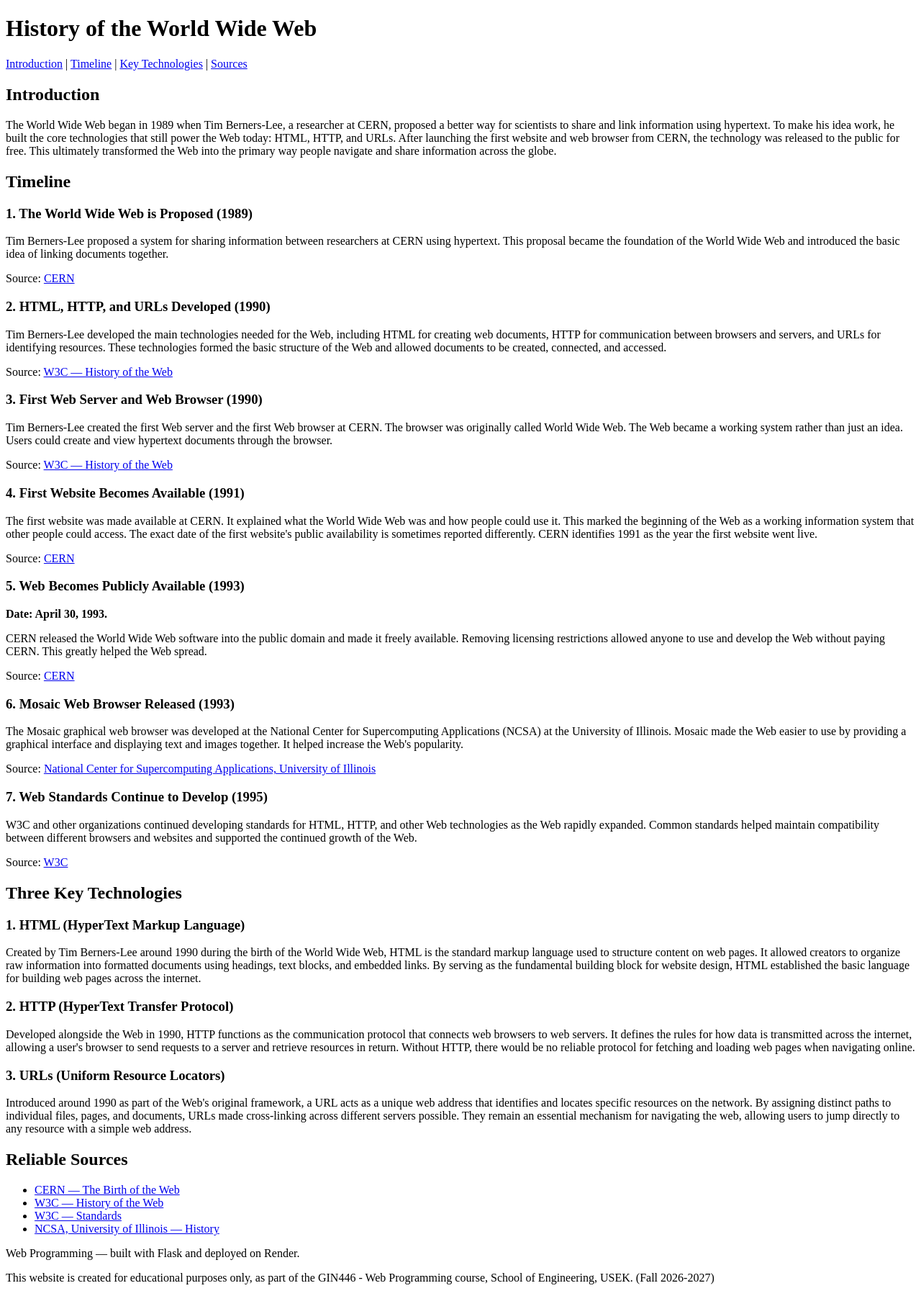
After one commit to MichelHajjar/web-programming-site, a Flask app: page /web-history-ai in a window 1280 px wide. The commit adds this page. Shown: the whole page at 72% size. Run offline with Flask 3, Linux system fonts and the light colour scheme.

Commit message:
Part 3: AI-generated history pages

```diff
--- a/app.py
+++ b/app.py
@@ -1,6 +1,6 @@
 """
 Web Programming — Flask application.
-Serves the portfolio home page and the Week 2 history pages.
+Serves the portfolio home page and the Week 2 history pages (hand-made and AI).
 """
 
 from flask import Flask, render_template
@@ -15,6 +15,8 @@ def home():
         {"week": 1, "title": "Live site launched", "url": "/"},
         {"week": 2, "title": "History of the Internet", "url": "/internet-history"},
         {"week": 2, "title": "History of the Web", "url": "/web-history"},
+        {"week": 2, "title": "History of the Internet (AI)", "url": "/internet-history-ai"},
+        {"week": 2, "title": "History of the Web (AI)", "url": "/web-history-ai"},
     ]
     return render_template("index.html", weekly_work=weekly_work)
 
@@ -29,5 +31,15 @@ def web_history():
     return render_template("web-history.html")
 
 
+@app.route("/internet-history-ai")
+def internet_history_ai():
+    return render_template("internet-history-ai.html")
+
+
+@app.route("/web-history-ai")
+def web_history_ai():
+    return render_template("web-history-ai.html")
+
+
 if __name__ == "__main__":
     app.run(debug=True)
--- /dev/null
+++ b/templates/web-history-ai.html
@@ -0,0 +1,262 @@
+<!DOCTYPE html>
+<html lang="en">
+<head>
+    <meta charset="UTF-8">
+    <meta name="viewport" content="width=device-width, initial-scale=1.0">
+    <title>History of the Web (AI)</title>
+</head>
+<body>
+    <header>
+    <h1>History of the World Wide Web</h1>
+</header>
+
+<nav>
+    <a href="#introduction">Introduction</a> |
+    <a href="#timeline">Timeline</a> |
+    <a href="#technologies">Key Technologies</a> |
+    <a href="#sources">Sources</a>
+</nav>
+
+<main>
+
+    <section id="introduction">
+        <h2>Introduction</h2>
+
+        <p>
+            The World Wide Web began in 1989 when Tim Berners-Lee, a researcher at
+            CERN, proposed a better way for scientists to share and link information
+            using hypertext. To make his idea work, he built the core technologies
+            that still power the Web today: HTML, HTTP, and URLs. After launching
+            the first website and web browser from CERN, the technology was released
+            to the public for free. This ultimately transformed the Web into the
+            primary way people navigate and share information across the globe.
+        </p>
+    </section>
+
+    <section id="timeline">
+        <h2>Timeline</h2>
+
+        <article>
+            <h3>1. The World Wide Web is Proposed (1989)</h3>
+
+            <p>
+                Tim Berners-Lee proposed a system for sharing information between
+                researchers at CERN using hypertext. This proposal became the
+                foundation of the World Wide Web and introduced the basic idea of
+                linking documents together.
+            </p>
+
+            <p>
+                Source:
+                <a href="https://home.cern/science/computing/the-birth-of-the-web/" target="_blank" rel="noopener noreferrer">
+                    CERN
+                </a>
+            </p>
+        </article>
+
+        <article>
+            <h3>2. HTML, HTTP, and URLs Developed (1990)</h3>
+
+            <p>
+                Tim Berners-Lee developed the main technologies needed for the Web,
+                including HTML for creating web documents, HTTP for communication
+                between browsers and servers, and URLs for identifying resources.
+                These technologies formed the basic structure of the Web and allowed
+                documents to be created, connected, and accessed.
+            </p>
+
+            <p>
+                Source:
+                <a href="https://www.w3.org/about/history/" target="_blank" rel="noopener noreferrer">
+                    W3C — History of the Web
+                </a>
+            </p>
+        </article>
+
+        <article>
+            <h3>3. First Web Server and Web Browser (1990)</h3>
+
+            <p>
+                Tim Berners-Lee created the first Web server and the first Web
+                browser at CERN. The browser was originally called World Wide Web.
+                The Web became a working system rather than just an idea. Users could
+                create and view hypertext documents through the browser.
+            </p>
+
+            <p>
+                Source:
+                <a href="https://www.w3.org/about/history/" target="_blank" rel="noopener noreferrer">
+                    W3C — History of the Web
+                </a>
+            </p>
+        </article>
+
+        <article>
+            <h3>4. First Website Becomes Available (1991)</h3>
+
+            <p>
+                The first website was made available at CERN. It explained what the
+                World Wide Web was and how people could use it. This marked the
+                beginning of the Web as a working information system that other
+                people could access. The exact date of the first website's public
+                availability is sometimes reported differently. CERN identifies
+                1991 as the year the first website went live.
+            </p>
+
+            <p>
+                Source:
+                <a href="https://home.cern/science/computing/the-birth-of-the-web/" target="_blank" rel="noopener noreferrer">
+                    CERN
+                </a>
+            </p>
+        </article>
+
+        <article>
+            <h3>5. Web Becomes Publicly Available (1993)</h3>
+
+            <p>
+                <strong>Date: April 30, 1993.</strong>
+            </p>
+
+            <p>
+                CERN released the World Wide Web software into the public domain and
+                made it freely available. Removing licensing restrictions allowed
+                anyone to use and develop the Web without paying CERN. This greatly
+                helped the Web spread.
+            </p>
+
+            <p>
+                Source:
+                <a href="https://home.cern/science/computing/the-birth-of-the-web/" target="_blank" rel="noopener noreferrer">
+                    CERN
+                </a>
+            </p>
+        </article>
+
+        <article>
+            <h3>6. Mosaic Web Browser Released (1993)</h3>
+
+            <p>
+                The Mosaic graphical web browser was developed at the National Center
+                for Supercomputing Applications (NCSA) at the University of Illinois.
+                Mosaic made the Web easier to use by providing a graphical interface
+                and displaying text and images together. It helped increase the Web's
+                popularity.
+            </p>
+
+            <p>
+                Source:
+                <a href="https://www.ncsa.illinois.edu/about/history/" target="_blank" rel="noopener noreferrer">
+                    National Center for Supercomputing Applications, University of Illinois
+                </a>
+            </p>
+        </article>
+
+        <article>
+            <h3>7. Web Standards Continue to Develop (1995)</h3>
+
+            <p>
+                W3C and other organizations continued developing standards for HTML,
+                HTTP, and other Web technologies as the Web rapidly expanded. Common
+                standards helped maintain compatibility between different browsers
+                and websites and supported the continued growth of the Web.
+            </p>
+
+            <p>
+                Source:
+                <a href="https://www.w3.org/standards/" target="_blank" rel="noopener noreferrer">
+                    W3C
+                </a>
+            </p>
+        </article>
+    </section>
+
+    <section id="technologies">
+        <h2>Three Key Technologies</h2>
+
+        <article>
+            <h3>1. HTML (HyperText Markup Language)</h3>
+
+            <p>
+                Created by Tim Berners-Lee around 1990 during the birth of the World
+                Wide Web, HTML is the standard markup language used to structure
+                content on web pages. It allowed creators to organize raw information
+                into formatted documents using headings, text blocks, and embedded
+                links. By serving as the fundamental building block for website
+                design, HTML established the basic language for building web pages
+                across the internet.
+            </p>
+        </article>
+
+        <article>
+            <h3>2. HTTP (HyperText Transfer Protocol)</h3>
+
+            <p>
+                Developed alongside the Web in 1990, HTTP functions as the
+                communication protocol that connects web browsers to web servers.
+                It defines the rules for how data is transmitted across the internet,
+                allowing a user's browser to send requests to a server and retrieve
+                resources in return. Without HTTP, there would be no reliable
+                protocol for fetching and loading web pages when navigating online.
+            </p>
+        </article>
+
+        <article>
+            <h3>3. URLs (Uniform Resource Locators)</h3>
+
+            <p>
+                Introduced around 1990 as part of the Web's original framework, a URL
+                acts as a unique web address that identifies and locates specific
+                resources on the network. By assigning distinct paths to individual
+                files, pages, and documents, URLs made cross-linking across different
+                servers possible. They remain an essential mechanism for navigating
+                the web, allowing users to jump directly to any resource with a simple
+                web address.
+            </p>
+        </article>
+    </section>
+
+    <section id="sources">
+        <h2>Reliable Sources</h2>
+
+        <ul>
+            <li>
+                <a href="https://home.cern/science/computing/the-birth-of-the-web/" target="_blank" rel="noopener noreferrer">
+                    CERN — The Birth of the Web
+                </a>
+            </li>
+
+            <li>
+                <a href="https://www.w3.org/about/history/" target="_blank" rel="noopener noreferrer">
+                    W3C — History of the Web
+                </a>
+            </li>
+
+            <li>
+                <a href="https://www.w3.org/standards/" target="_blank" rel="noopener noreferrer">
+                    W3C — Standards
+                </a>
+            </li>
+
+            <li>
+                <a href="https://www.ncsa.illinois.edu/about/history/" target="_blank" rel="noopener noreferrer">
+                    NCSA, University of Illinois — History
+                </a>
+            </li>
+        </ul>
+    </section>
+
+</main>
+
+<footer>
+    <p>Web Programming — built with Flask and deployed on Render.</p>
+
+    <p>
+        This website is created for educational purposes only, as part of the
+        GIN446 - Web Programming course, School of Engineering, USEK.
+        (Fall 2026-2027)
+    </p>
+</footer>
+
+</body>
+</html>
```
Also changed, not shown: templates/internet-history-ai.html (added, +243 -0 lines), templates/internet-history.html (+9 -7 lines), templates/web-history.html (+9 -7 lines).
